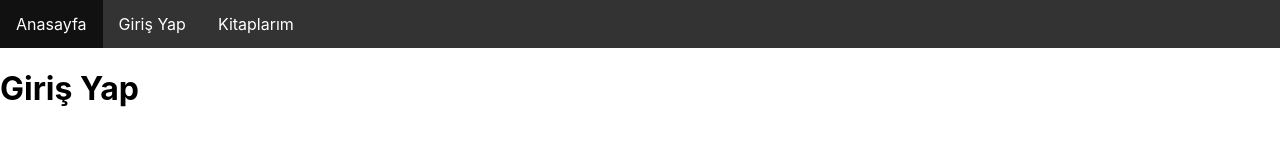
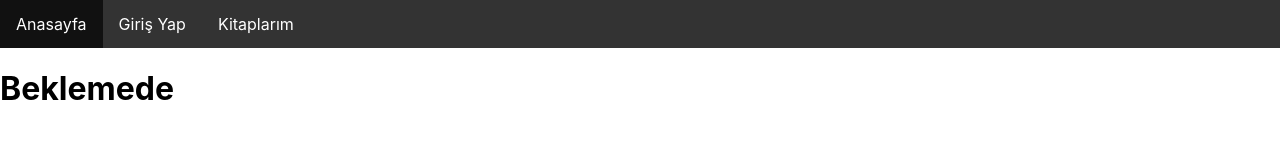
Before and after one commit to mmervanakbulut/kitaplik-app, a React (Create React App) app: page /login in a window 1280 px wide. Shown: the top 160 px of the page. Built offline with nearby package versions, Linux system fonts and the light colour scheme.

Commit message:
axios added to the project

```diff
--- a/package.json
+++ b/package.json
@@ -6,6 +6,7 @@
     "@testing-library/jest-dom": "^5.17.0",
     "@testing-library/react": "^13.4.0",
     "@testing-library/user-event": "^13.5.0",
+    "axios": "^1.7.7",
     "react": "^18.3.1",
     "react-dom": "^18.3.1",
     "react-router-dom": "^6.26.2",
--- a/src/components/Books.js
+++ b/src/components/Books.js
@@ -0,0 +1,7 @@
+export default function Books() {
+  return (
+    <>
+      <h1>Books</h1>
+    </>
+  );
+}
--- a/src/components/Login.js
+++ b/src/components/Login.js
@@ -1,7 +1,7 @@
 export default function Login() {
   return (
     <>
-      <h1>Giriş Yap</h1>
+      <h1>Beklemede</h1>
     </>
   );
 }
--- a/src/index.js
+++ b/src/index.js
@@ -6,6 +6,7 @@ import reportWebVitals from "./reportWebVitals";
 import Navbar from "./components/Navbar.js";
 import Login from "./components/Login.js";
 import { createBrowserRouter, RouterProvider } from "react-router-dom";
+import Books from "./components/Books.js";
 
 const router = createBrowserRouter([
   {
@@ -15,6 +16,10 @@ const router = createBrowserRouter([
   {
     path: "/login",
     element: <Login />,
+  },
+  {
+    path: "/books",
+    element: <Books />,
   },
 ]);
 
```
Also changed, not shown: 1 other file (tests, documents, lock files or other folders).
